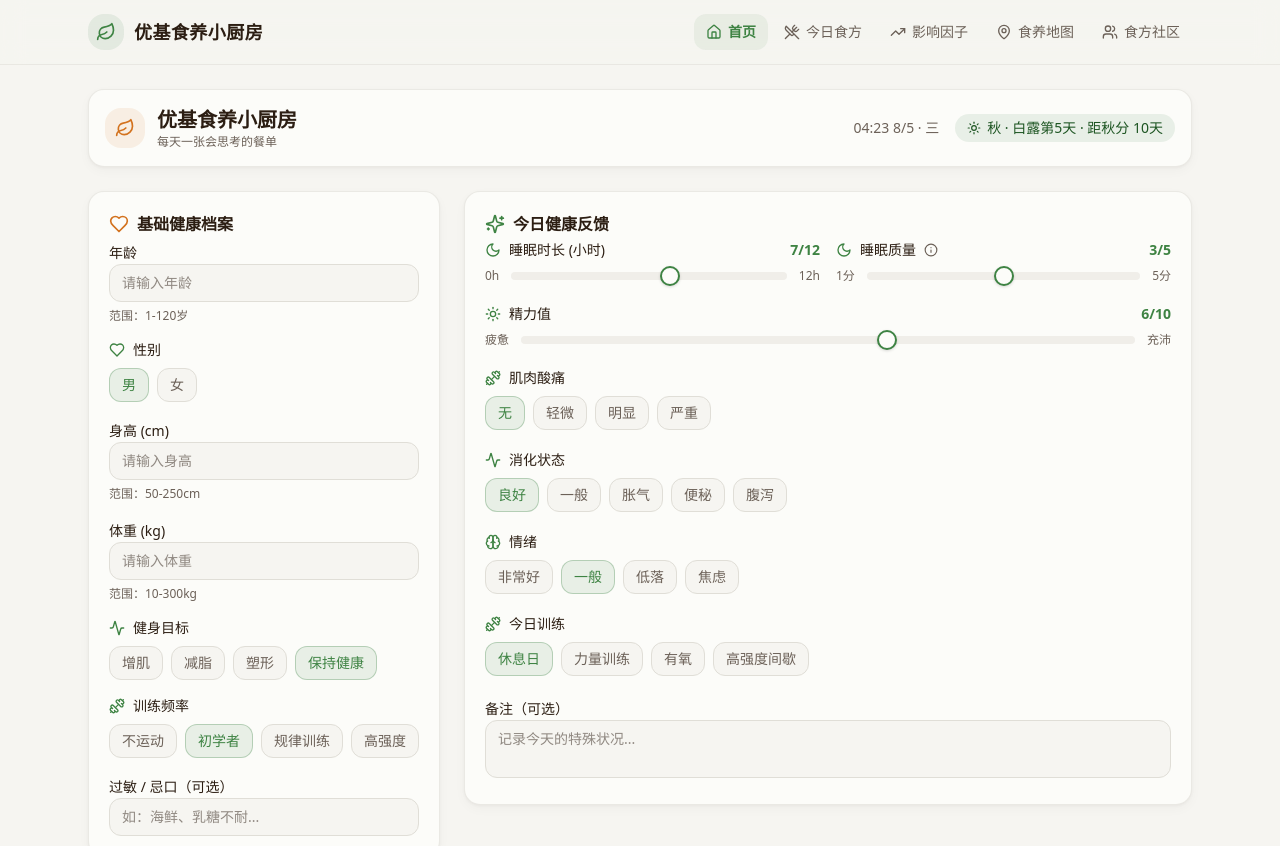
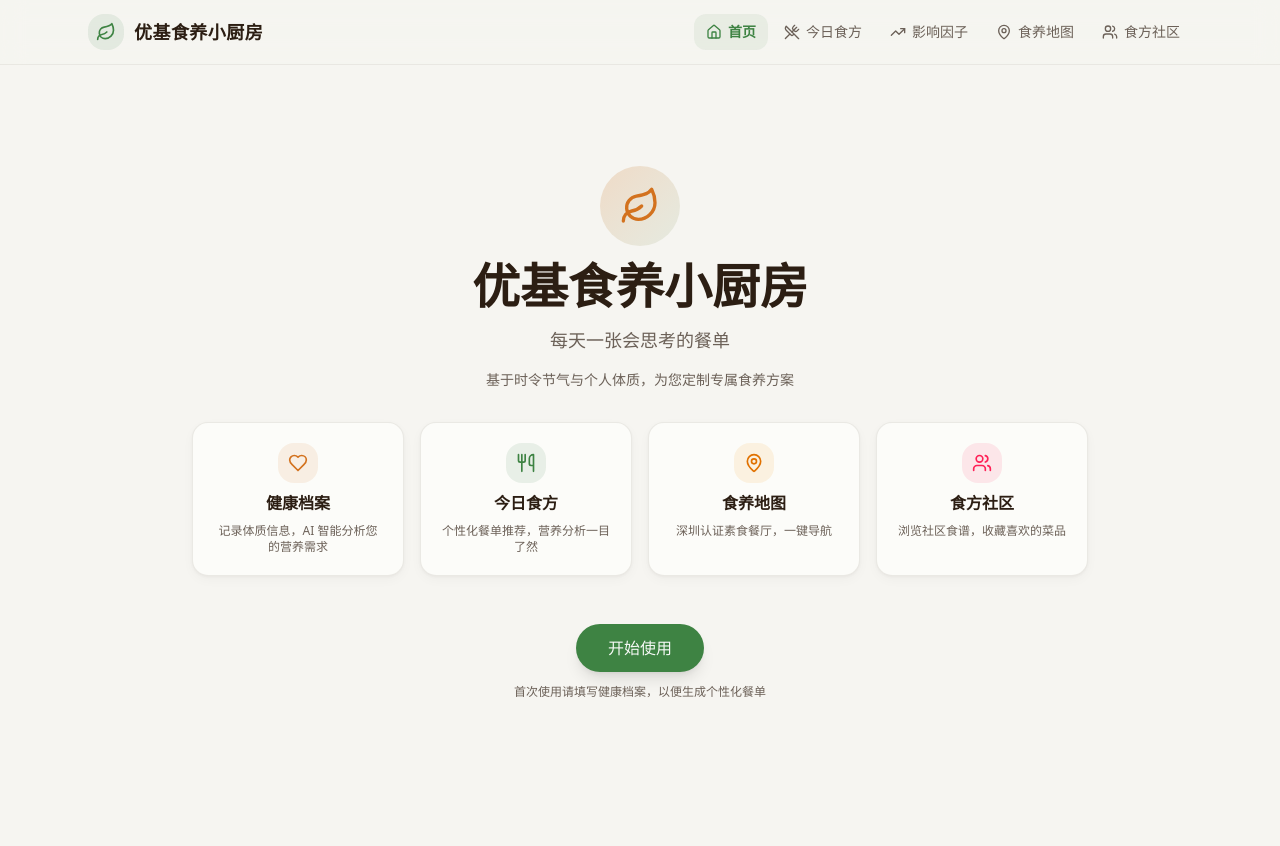
Before and after one commit to nathanyliu/aiy202608-md0087-team-truffle, a Next.js app: page / in a window 1280 px wide. Shown: the top 846 px of the page. After the commit the page ends 801 px from the top, so only its background shows below. Built offline with nearby package versions, Linux system fonts and the light colour scheme.

Commit message:
feat: 新增欢迎页、导航文字标签、食方社区收藏夹
Coze-Commit-Type: user
Coze-User-ID: 2609581529240071
Coze-Conversation-ID: 11679386

```diff
--- a/src/app/circle/page.tsx
+++ b/src/app/circle/page.tsx
@@ -254,6 +254,12 @@ export default function CirclePage() {
   const [selectedRecipe, setSelectedRecipe] = useState<CommunityRecipe | null>(null);
   const [addedRecipes, setAddedRecipes] = useState<number[]>([]);
   const [searchQuery, setSearchQuery] = useState('');
+  const [showFavorites, setShowFavorites] = useState(false);
+  const [favorites, setFavorites] = useState<number[]>(() => {
+    if (typeof window === 'undefined') return [];
+    const saved = localStorage.getItem('recipeFavorites');
+    return saved ? JSON.parse(saved) : [];
+  });
 
   const toggleLike = (id: number) => {
     // In a real app this would update state
@@ -266,7 +272,17 @@ export default function CirclePage() {
     );
   };
 
+  const toggleFavorite = (id: number) => {
+    setFavorites((prev) => {
+      const newFavorites = prev.includes(id) ? prev.filter((r) => r !== id) : [...prev, id];
+      localStorage.setItem('recipeFavorites', JSON.stringify(newFavorites));
+      return newFavorites;
+    });
+  };
+
   const filtered = recipes.filter((r) => {
+    // 如果显示收藏夹，只显示收藏的食谱
+    if (showFavorites && !favorites.includes(r.id)) return false;
     const matchTopic = !activeTopic || r.tags.some((t) => t.includes(activeTopic));
     const matchSearch =
       !searchQuery ||
@@ -280,7 +296,8 @@ export default function CirclePage() {
     <div className="mx-auto max-w-4xl px-4 sm:px-6 py-6 space-y-6">
       {/* 页面标题 */}
       <div className="card-warm p-5">
-        <div className="flex items-center gap-3 mb-4">
+        <div className="flex items-center justify-between mb-4">
+          <div className="flex items-center gap-3">
             <div className="flex h-10 w-10 items-center justify-center rounded-xl bg-primary/10">
               <Users className="h-5 w-5 text-primary" />
             </div>
@@ -288,6 +305,25 @@ export default function CirclePage() {
               <h1 className="font-serif-cn text-xl font-bold">食方社区</h1>
               <p className="text-xs text-muted-foreground">分享自制食谱，让 AI 融入你的专属食养方案</p>
             </div>
+          </div>
+          {/* 收藏夹切换 */}
+          <button
+            onClick={() => setShowFavorites(!showFavorites)}
+            className={cn(
+              'flex items-center gap-1.5 px-3 py-1.5 rounded-lg text-sm transition-all duration-200 border',
+              showFavorites
+                ? 'bg-rose-50 text-rose-600 border-rose-200'
+                : 'bg-background text-muted-foreground hover:text-rose-500 border-border'
+            )}
+          >
+            <Heart className={cn('h-4 w-4', showFavorites && 'fill-current')} />
+            <span className="hidden sm:inline">收藏夹</span>
+            {favorites.length > 0 && (
+              <span className="text-xs bg-rose-100 text-rose-600 px-1.5 py-0.5 rounded-full">
+                {favorites.length}
+              </span>
+            )}
+          </button>
         </div>
 
         {/* 搜索 */}
@@ -333,7 +369,24 @@ export default function CirclePage() {
         </div>
       )}
 
+      {/* 收藏夹标题 */}
+      {showFavorites && (
+        <div className="flex items-center gap-2">
+          <Heart className="h-4 w-4 text-rose-500 fill-current" />
+          <span className="text-sm font-medium text-foreground">我的收藏</span>
+          <span className="text-xs text-muted-foreground">({favorites.length} 道食谱)</span>
+        </div>
+      )}
+
       {/* 食谱卡片列表 */}
+      {filtered.length === 0 ? (
+        <div className="card-warm p-8 text-center">
+          <Heart className="h-12 w-12 text-muted-foreground/30 mx-auto mb-3" />
+          <p className="text-sm text-muted-foreground">
+            {showFavorites ? '还没有收藏的食谱，去浏览社区收藏喜欢的吧' : '没有找到匹配的食谱'}
+          </p>
+        </div>
+      ) : (
       <div className="grid grid-cols-1 sm:grid-cols-2 gap-4">
         {filtered.map((recipe) => (
           <div key={recipe.id} className="card-warm overflow-hidden group">
@@ -374,6 +427,19 @@ export default function CirclePage() {
                   </span>
                 ))}
               </div>
+              <div className="flex items-center gap-1.5">
+                <button
+                  onClick={() => toggleFavorite(recipe.id)}
+                  className={cn(
+                    'flex items-center gap-1 px-2 py-1 rounded-lg text-xs transition-all duration-200',
+                    favorites.includes(recipe.id)
+                      ? 'text-rose-500'
+                      : 'text-muted-foreground hover:text-rose-400'
+                  )}
+                  title={favorites.includes(recipe.id) ? '取消收藏' : '收藏'}
+                >
+                  <Heart className={cn('h-3.5 w-3.5', favorites.includes(recipe.id) && 'fill-current')} />
+                </button>
                 <button
                   onClick={() => addToMealPlan(recipe.id)}
                   className={cn(
@@ -393,6 +459,7 @@ export default function CirclePage() {
                     </>
                   )}
                 </button>
+              </div>
             </div>
 
             {/* 作者和互动 */}
@@ -421,12 +488,6 @@ export default function CirclePage() {
             </div>
           </div>
         ))}
-      </div>
-
-      {filtered.length === 0 && (
-        <div className="text-center py-12">
-          <Users className="h-12 w-12 text-muted-foreground/30 mx-auto mb-3" />
-          <p className="text-sm text-muted-foreground">暂无相关食谱</p>
       </div>
       )}
 
--- a/src/app/page.tsx
+++ b/src/app/page.tsx
@@ -19,6 +19,9 @@ import {
   Trash2,
   AlertTriangle,
   Lightbulb,
+  Utensils,
+  MapPin,
+  Users,
 } from 'lucide-react';
 import { cn } from '@/lib/utils';
 import {
@@ -486,6 +489,85 @@ export default function HomePage() {
   };
 
   const conflicts = detectConflicts();
+
+  // 欢迎页面状态
+  const [showWelcome, setShowWelcome] = useState(() => {
+    if (typeof window === 'undefined') return true;
+    return !localStorage.getItem('hasVisited');
+  });
+
+  const handleStart = () => {
+    localStorage.setItem('hasVisited', 'true');
+    setShowWelcome(false);
+  };
+
+  // 欢迎页面
+  if (showWelcome) {
+    return (
+      <div className="min-h-[calc(100vh-4rem)] flex items-center justify-center px-4 py-8">
+        <div className="max-w-4xl w-full space-y-8 text-center">
+          {/* 标题区域 */}
+          <div className="space-y-4">
+            <div className="inline-flex h-20 w-20 items-center justify-center rounded-full bg-gradient-to-br from-accent/20 to-primary/10">
+              <Leaf className="h-10 w-10 text-accent" />
+            </div>
+            <h1 className="font-serif-cn text-4xl sm:text-5xl font-bold text-foreground">
+              优基食养小厨房
+            </h1>
+            <p className="text-lg text-muted-foreground">每天一张会思考的餐单</p>
+            <p className="text-sm text-muted-foreground max-w-md mx-auto">
+              基于时令节气与个人体质，为您定制专属食养方案
+            </p>
+          </div>
+
+          {/* 功能介绍卡片 */}
+          <div className="grid grid-cols-1 sm:grid-cols-2 lg:grid-cols-4 gap-4 mt-8">
+            <div className="card-warm p-5 space-y-2">
+              <div className="flex h-10 w-10 items-center justify-center rounded-xl bg-accent/10 mx-auto">
+                <Heart className="h-5 w-5 text-accent" />
+              </div>
+              <h3 className="font-serif-cn font-semibold text-foreground">健康档案</h3>
+              <p className="text-xs text-muted-foreground">记录体质信息，AI 智能分析您的营养需求</p>
+            </div>
+            <div className="card-warm p-5 space-y-2">
+              <div className="flex h-10 w-10 items-center justify-center rounded-xl bg-primary/10 mx-auto">
+                <Utensils className="h-5 w-5 text-primary" />
+              </div>
+              <h3 className="font-serif-cn font-semibold text-foreground">今日食方</h3>
+              <p className="text-xs text-muted-foreground">个性化餐单推荐，营养分析一目了然</p>
+            </div>
+            <div className="card-warm p-5 space-y-2">
+              <div className="flex h-10 w-10 items-center justify-center rounded-xl bg-amber-500/10 mx-auto">
+                <MapPin className="h-5 w-5 text-amber-600" />
+              </div>
+              <h3 className="font-serif-cn font-semibold text-foreground">食养地图</h3>
+              <p className="text-xs text-muted-foreground">深圳认证素食餐厅，一键导航</p>
+            </div>
+            <div className="card-warm p-5 space-y-2">
+              <div className="flex h-10 w-10 items-center justify-center rounded-xl bg-rose-500/10 mx-auto">
+                <Users className="h-5 w-5 text-rose-500" />
+              </div>
+              <h3 className="font-serif-cn font-semibold text-foreground">食方社区</h3>
+              <p className="text-xs text-muted-foreground">浏览社区食谱，收藏喜欢的菜品</p>
+            </div>
+          </div>
+
+          {/* 开始按钮 */}
+          <div className="pt-4">
+            <button
+              onClick={handleStart}
+              className="px-8 py-3 rounded-full bg-primary text-primary-foreground font-medium shadow-lg hover:shadow-xl transition-all hover:scale-105"
+            >
+              开始使用
+            </button>
+            <p className="text-xs text-muted-foreground mt-3">
+              首次使用请填写健康档案，以便生成个性化餐单
+            </p>
+          </div>
+        </div>
+      </div>
+    );
+  }
 
   return (
     <div className="mx-auto max-w-6xl px-4 sm:px-6 py-6 space-y-6">
--- a/src/components/site-header.tsx
+++ b/src/components/site-header.tsx
@@ -60,11 +60,12 @@ export function SiteHeader() {
                 key={item.href}
                 href={item.href}
                 className={cn(
-                  'flex items-center gap-1 px-2 py-1.5 rounded-md text-xs transition-colors',
-                  isActive ? 'text-primary font-semibold' : 'text-muted-foreground'
+                  'flex flex-col items-center gap-0.5 px-2 py-1 rounded-md transition-colors min-w-[3.5rem]',
+                  isActive ? 'text-primary' : 'text-muted-foreground'
                 )}
               >
-                <Icon className="h-3.5 w-3.5" />
+                <Icon className="h-4 w-4" />
+                <span className="text-[10px] leading-tight">{item.label}</span>
               </Link>
             );
           })}
```
Lines whose indentation alone changed are shown as unchanged.
